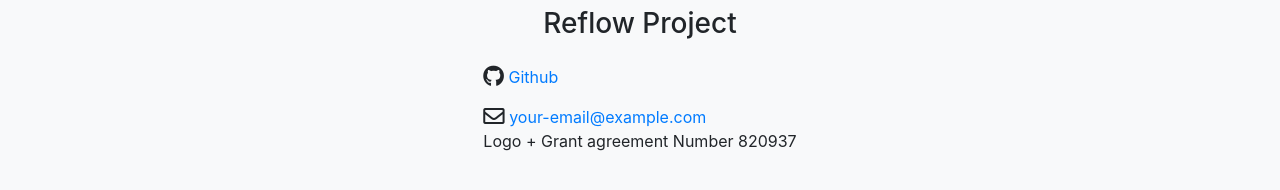
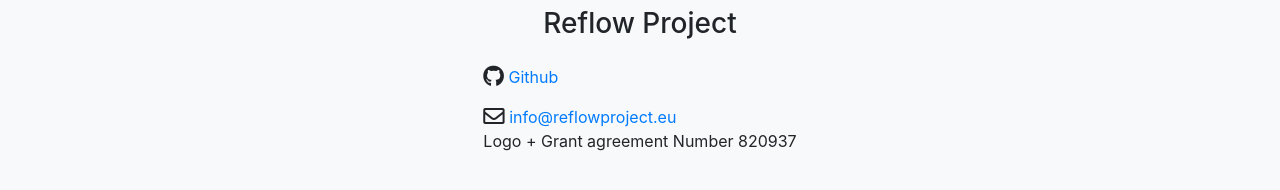
Before and after one commit to reflow-project/website, a Jekyll site: the page built from index.md, in a window 1280 px wide and 900 px high, scrolled down 2041 px. Shown: the part 707-897 px from the top of the window. Built offline with Jekyll 4.4.1, drawn with Linux system fonts in a browser that asks for light colours; nearby versions of some CDN libraries.

Commit message:
Update footer.html

```diff
--- a/_includes/footer.html
+++ b/_includes/footer.html
@@ -12,7 +12,7 @@
         {%- if site.email -%}
         <li>
           <i class="far fa-envelope fa-lg"></i>
-          <a class="" href="mailto:{{ site.email }}">{{ site.email }}</a>
+          <a class="" href="mailto:info@reflowproject.eu">info@reflowproject.eu</a>
         </li>
         {%- endif -%}
 
```
